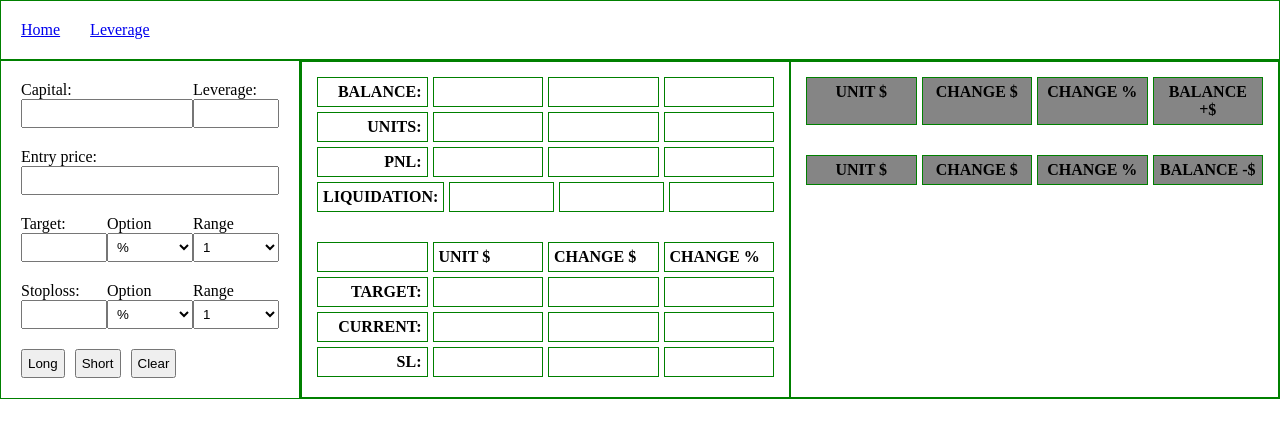
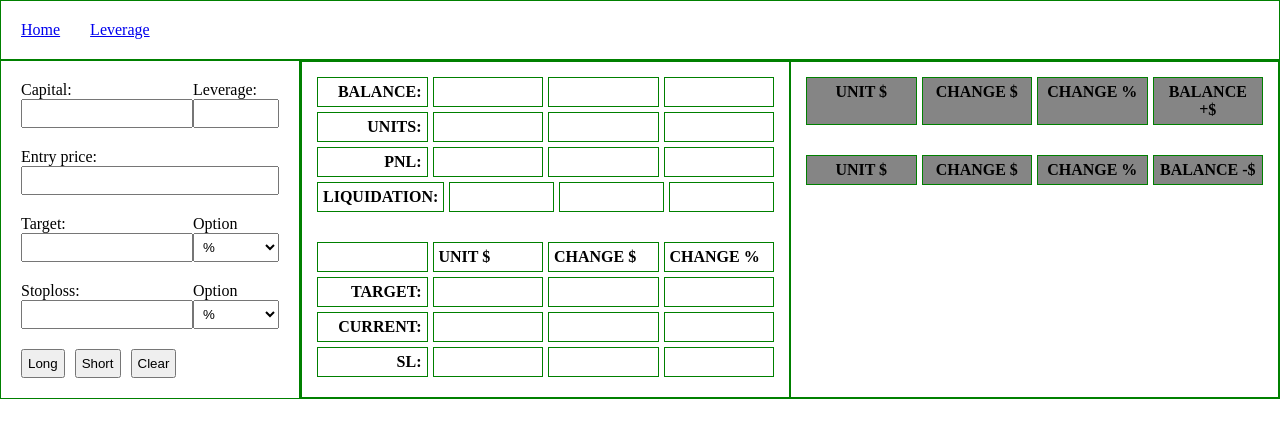
Before and after one commit to bl2408/react-crypto-tools, a React (Vite) app: page /react-crypto-tools/lev in a window 1280 px wide. Shown: the top 438 px of the page. Built offline with nearby package versions, Linux system fonts and the light colour scheme.

Commit message:
Removed ranges from target/stop

```diff
--- a/src/Leverage/Form.jsx
+++ b/src/Leverage/Form.jsx
@@ -23,7 +23,7 @@ export default function Form({setValuesObj}){
     return (
 
         <form onSubmit={handleSubmit}>
-            <div id="capital-leverage">
+            <div className="row2">
                 <label>
                     Capital:
                     <input type="text" name="capital"/>
@@ -40,7 +40,7 @@ export default function Form({setValuesObj}){
                 <input type="text" name="entryPrice"/>
             </label>
 
-            <div className="row3">
+            <div className="row2">
                 <label>
                     Target:
                     <input type="text" name="target"/>
@@ -53,19 +53,9 @@ export default function Form({setValuesObj}){
                         <option value="pricePerUnit">$ per unit</option>
                     </select>
                 </label>
-                <label>
-                    Range
-                    <select name="rangeTargetOptions">
-                        <option value="1">1</option>
-                        <option value="2">3</option>
-                        <option value="3">5</option>
-                        <option value="4">7</option>
-                        <option value="5">9</option>
-                    </select>
-                </label>
             </div>
 
-            <div className="row3">
+            <div className="row2">
                 <label>
                     Stoploss:
                     <input type="text" name="stoploss"/>
@@ -76,16 +66,6 @@ export default function Form({setValuesObj}){
                         <option value="percentage">%</option>
                         <option value="addMinusValue">Price +/- $</option>
                         <option value="pricePerUnit">$ per unit</option>
-                    </select>
-                </label>
-                <label>
-                    Range
-                    <select name="rangeStoplossOptions">
-                        <option value="1">1</option>
-                        <option value="2">3</option>
-                        <option value="3">5</option>
-                        <option value="4">7</option>
-                        <option value="5">9</option>
                     </select>
                 </label>
             </div>
--- a/src/Leverage/index.css
+++ b/src/Leverage/index.css
@@ -7,18 +7,13 @@ main > * {
     border: solid 1px green;
 }
 
-#capital-leverage{
-    display: grid;
-    grid-template-columns: 2fr 1fr;
-}
-
 #capital-leverage input[type="text"]{
     width: 100%;
 }
 
-.row3{
+.row2{
     display: grid;
-    grid-template-columns: 1fr 1fr 1fr;
+    grid-template-columns: 2fr 1fr;
 }
 
 #form-buttons{
```
